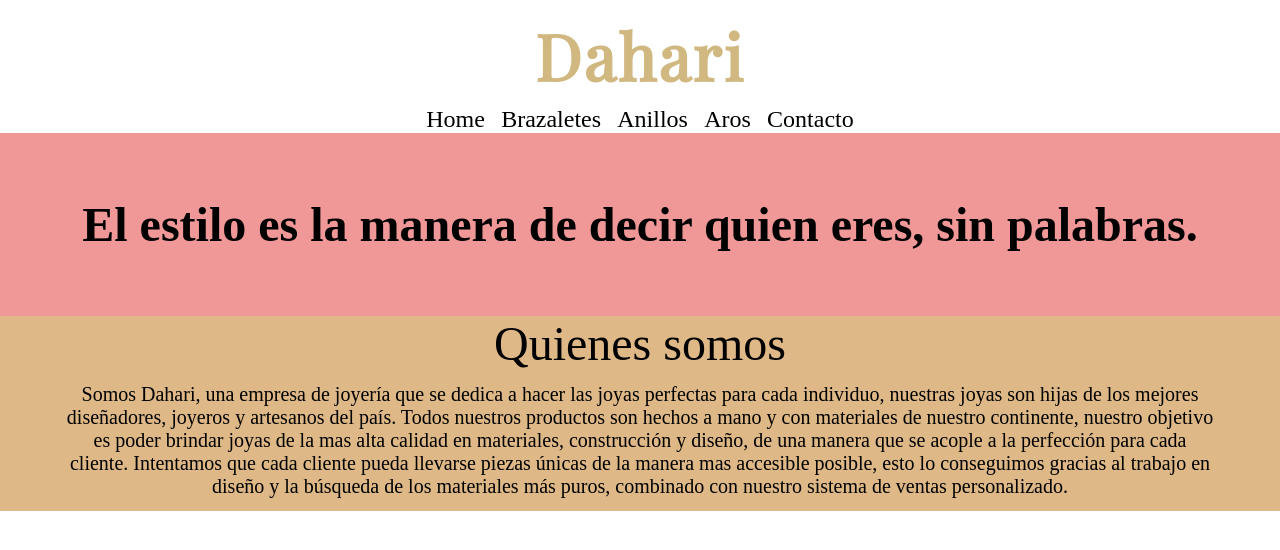
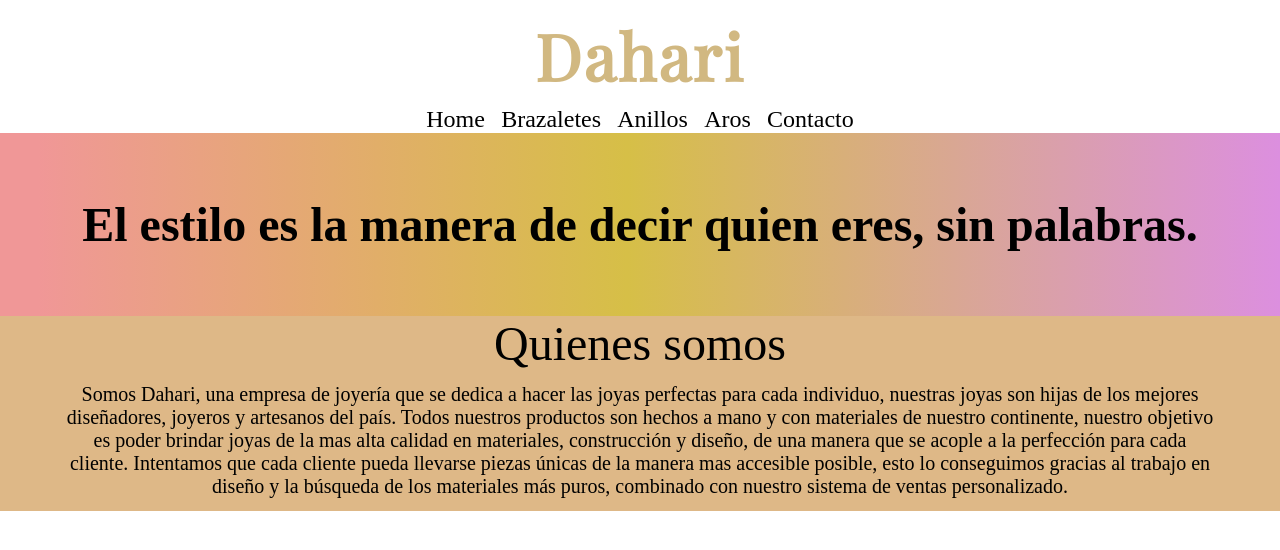
Before and after one commit to Nachosilvagravano01/Dahari, a plain HTML site: page index.html in a window 1280 px wide. Drawn offline with nearby package versions, Linux system fonts and the light colour scheme.

Commit message:
agregue estilo a frase

```diff
--- a/style.css
+++ b/style.css
@@ -50,6 +50,8 @@ li{
     flex-wrap:wrap;
     padding: 5%;
     background: rgb(240,151,151);
+    background: linear-gradient(90deg, rgba(240,151,151,1) 3%, rgba(214,191,71,1) 49%, rgba(220,143,223,1) 100%);
+
 
 
 }
```
